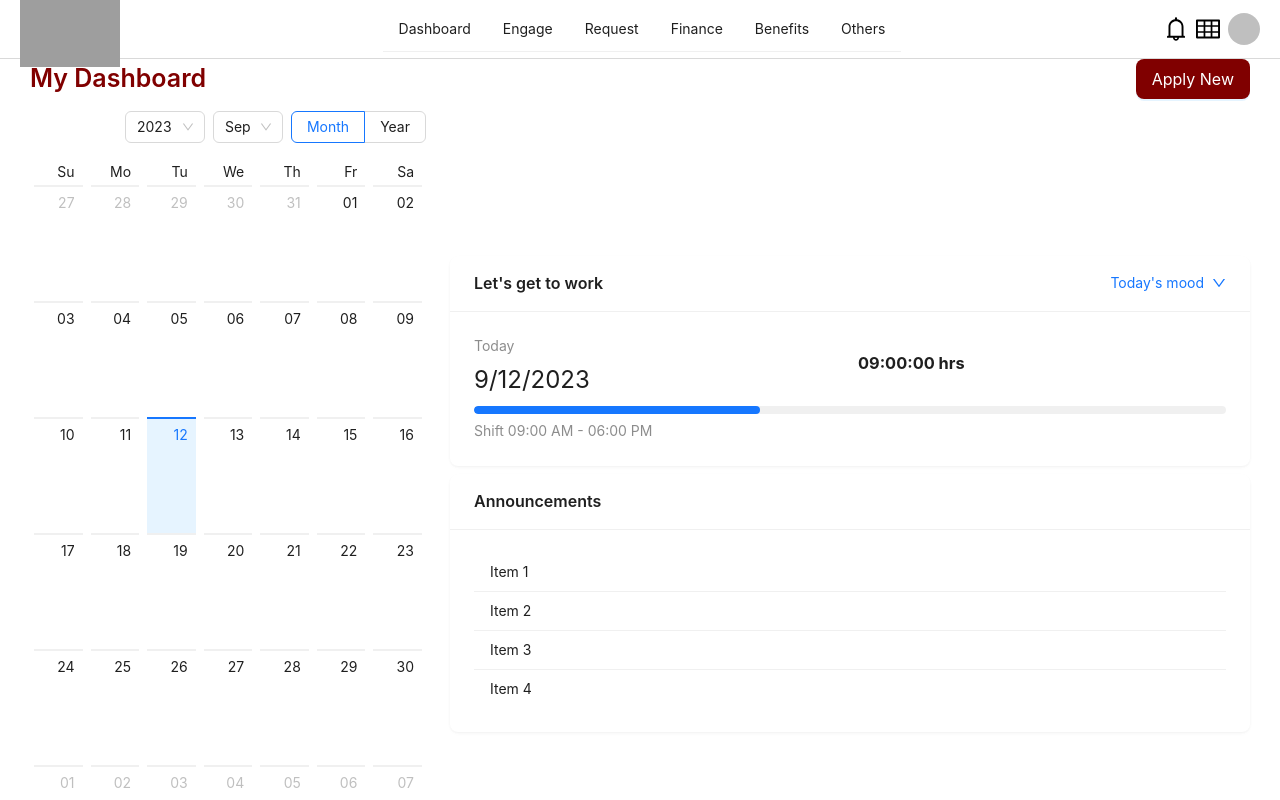
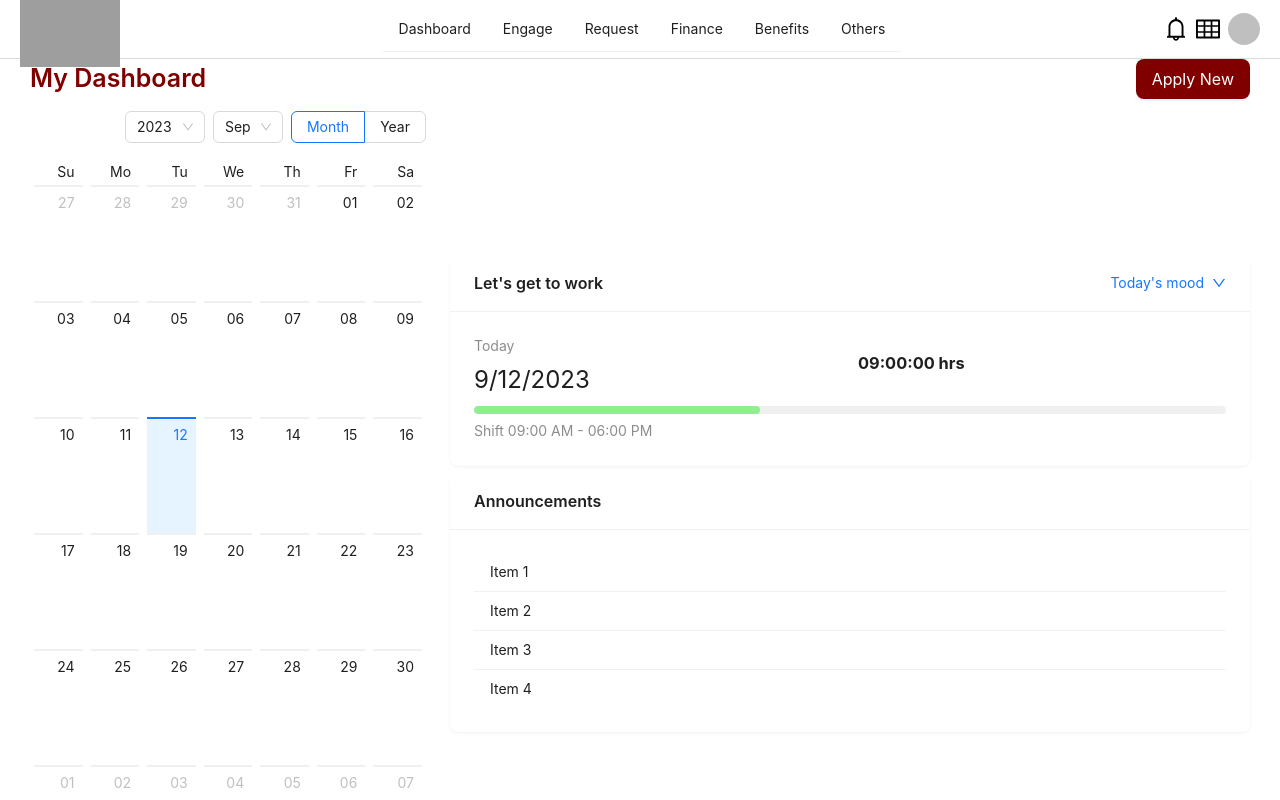
Before and after one commit to dani24sahu/dashboard-antd-reactjs, a React (Create React App) app: page / in a window 1280 px wide. Shown: the top 800 px of the page. Built offline with nearby package versions, Linux system fonts and the light colour scheme; grey boxes are pictures that could not be loaded.

Commit message:
fixed progress bar color

```diff
--- a/src/components/views/moodCard/MoodCard.jsx
+++ b/src/components/views/moodCard/MoodCard.jsx
@@ -85,7 +85,7 @@ const MoodCard = ({ items }) => {
             <h3>09:00:00 hrs</h3>
           </Col>
         </Row>
-        <Progress percent={progress} showInfo={false} />
+        <Progress percent={progress} strokeColor='lightgreen' showInfo={false} />
         <Typography.Text type="secondary">
           Shift 09:00 AM - 06:00 PM
         </Typography.Text>
```
